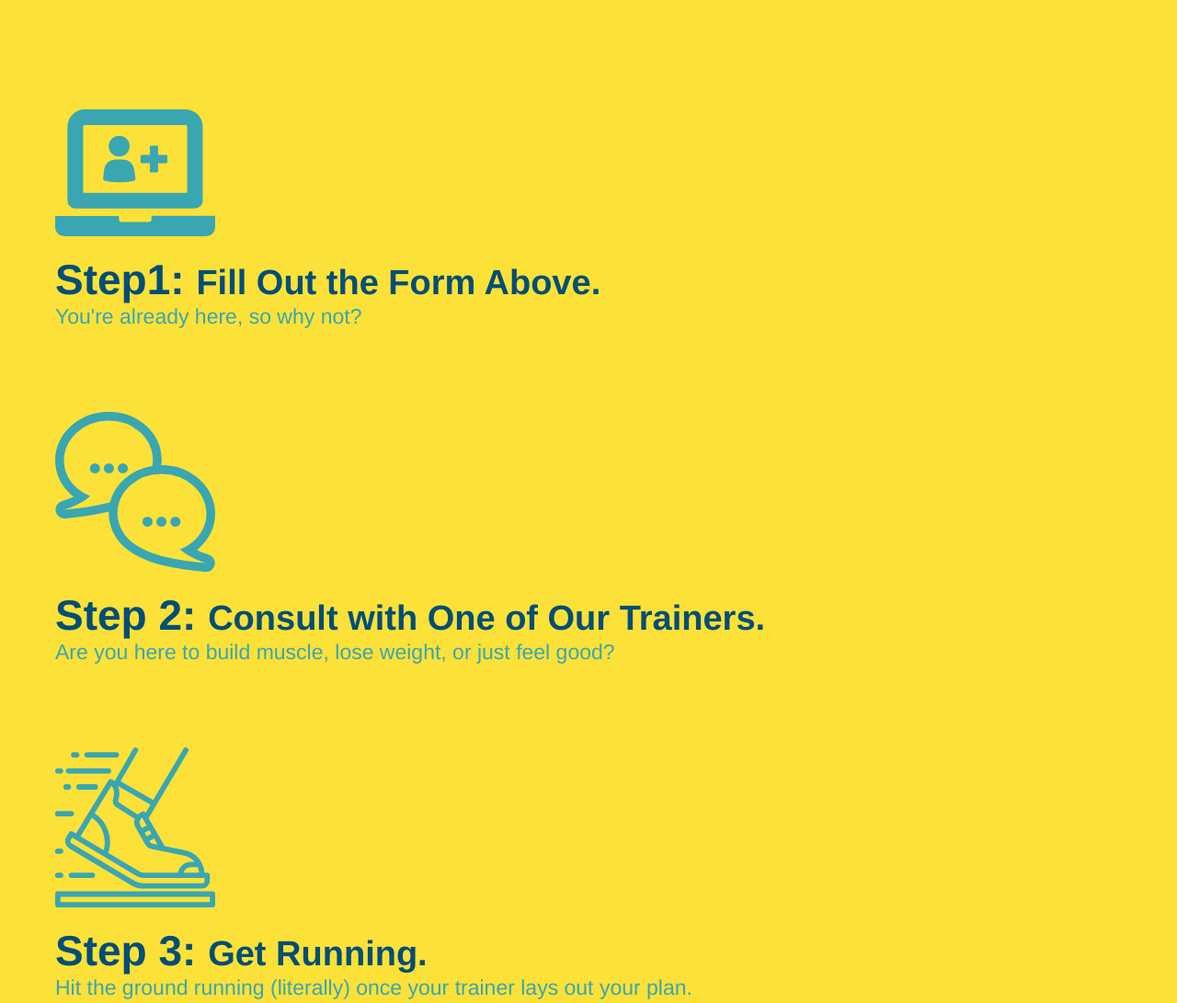
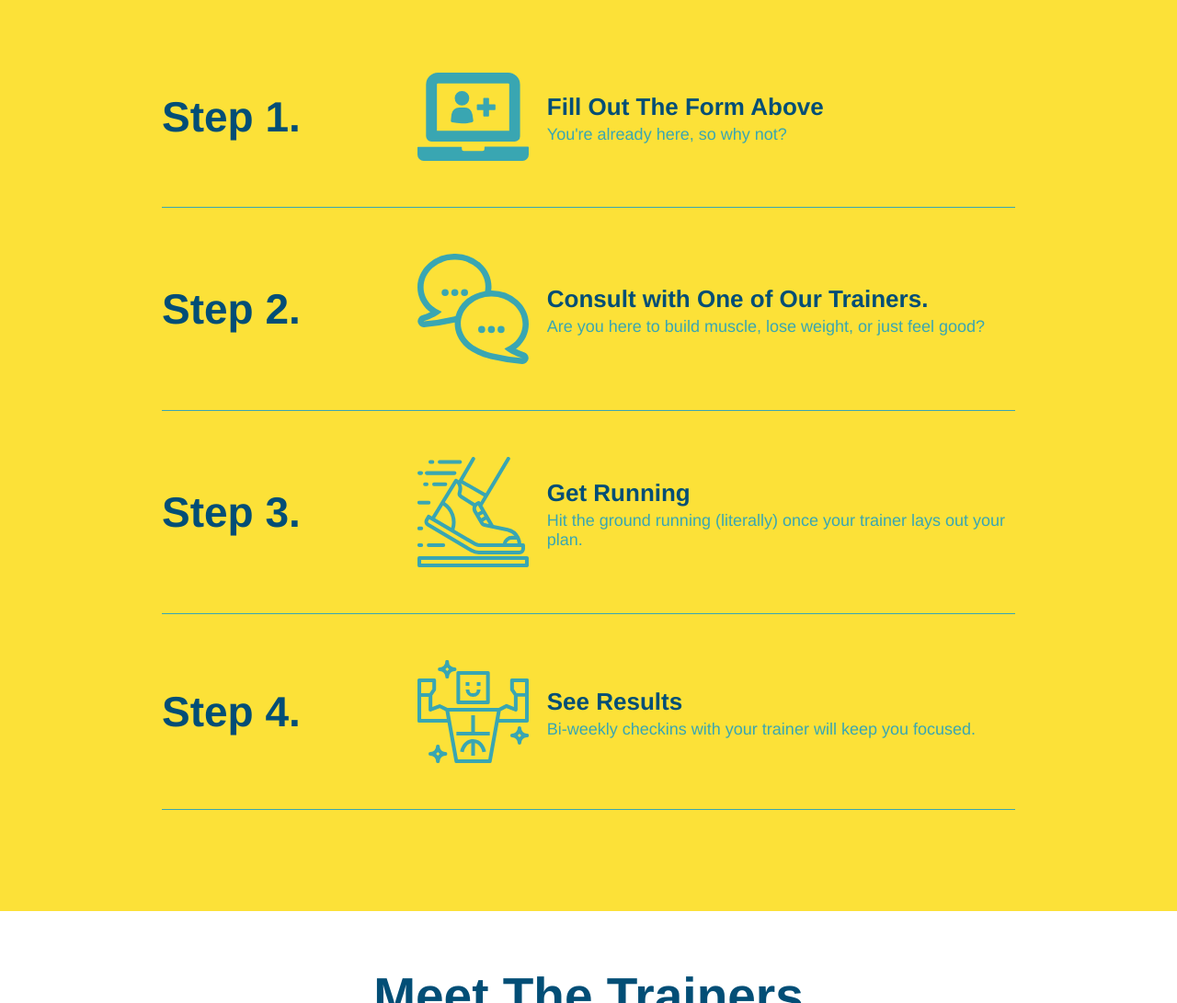
Before and after one commit to dcheever88/run-buddy, a plain HTML site: page index.html in a window 1280 px wide. Shown: the part 1240-2331 px from the top of the page at 92% size. Drawn offline with Linux system fonts and the light colour scheme.

Commit message:
add-flexbox-to-the-steps

```diff
--- a/assets/css/style.css
+++ b/assets/css/style.css
@@ -174,28 +174,52 @@ section {
     border-color: #39a6b2;
 }
 
-.steps div {
-    margin-bottom: 80px;
+.step h3 {
+    color: #024e76;
+    font-size: 46px;
+    flex: 1 30%;
 }
 
-.steps img {
-    width: 15%;
-    margin: 10px 0;
+.step-info {
+    flex: 2 70%;
+    display: flex;
+    flex-wrap: wrap;
+    align-items: center;
 }
 
-.steps h3 {
-    color: #024e76;
-    font-size: 46px;
-    margin-top: 10px;
+.step-text p {
+    color: #39a6b2;
+    font-size: 18px;
 }
 
-.steps p {
-    color: #39a6b2;
-    font-size: 23px;
+.step-text h4 {
+    font-size: 26px;
+    line-height: 1.5;
+    color: #024e76;
 }
 
-.steps span {
-    font-size: 38px;
+.step {
+    margin: 50px auto;
+    padding-bottom: 50px;
+    width: 80%;
+    border-bottom: 1px solid #39a6b2;
+    display: flex;
+    flex-wrap: wrap;
+    align-items: center;
+    justify-content: space-between;
+}
+
+.step-img {
+    flex: 1 12%;
+    margin-right: 20px;
+}
+
+.step-img img {
+    max-width: 100%;
+}
+
+.step-text {
+    flex: 12;
 }
 
 .trainers {
--- a/index.html
+++ b/index.html
@@ -92,29 +92,56 @@
                         What You Do
                     </h2>
                 </div>
-                <div>
-                    <!-- insert this img element -->
+                <div class="step">
+                    <h3>Step 1.</h3>
+                    <div class="step-info">
+                        <div class="step-img">
                             <img src="./assets/images/step-1.svg" alt=" " />
-                    <h3>Step1: <span>Fill Out the Form Above.</span></h3>
+                        </div>
+                        <div class="step-text">
+                            <h4>Fill Out The Form Above</h4>
                             <p>You're already here, so why not?</p>
                         </div>
+                    </div>
+                </div>
 
-                <div>
+                <div class="step">
+                    <h3>Step 2.</h3>
+                    <div class="step-info">
+                        <div class="step-img">
                             <img src="./assets/images/step-2.svg" alt=" " />
-                    <h3>Step 2: <span>Consult with One of Our Trainers.</span></h3>
+                        </div>
+                        <div class="step-text">
+                            <h4>Consult with One of Our Trainers.</h4>
                             <p>Are you here to build muscle, lose weight, or just feel good?</p>
                         </div>
+                    </div>
+                </div>
 
-                <div>
+                <div class="step">
+                    <h3>Step 3.</h3>
+                    <div class="step-info">
+                        <div class="step-img">
                             <img src="./assets/images/step-3.svg" alt=" " />
-                    <h3>Step 3: <span>Get Running.</span></h3>
+                        </div>
+                        <div class="step-text">
+                            <h4>Get Running</h4>
                              <p>Hit the ground running (literally) once your trainer lays out your plan.</p>
                         </div>
+                    </div>
+                </div>
 
-                <div>
+                <div class="step">
+                    <h3>Step 4.</h3>
+                    <div class="step-info">
+                        <div class="step-img">
                             <img src="./assets/images/step-4.svg" alt=" " />
-                    <h3>Step 4: <span>See Results.</span></h3>
+                        </div>
+                        <div class="step-text">
+                            <h4>See Results</h4>
                             <p>Bi-weekly checkins with your trainer will keep you focused.</p>
+                        </div>
+                    </div>
                 </div>
             </section>
 
```
Lines whose indentation alone changed are shown as unchanged.
